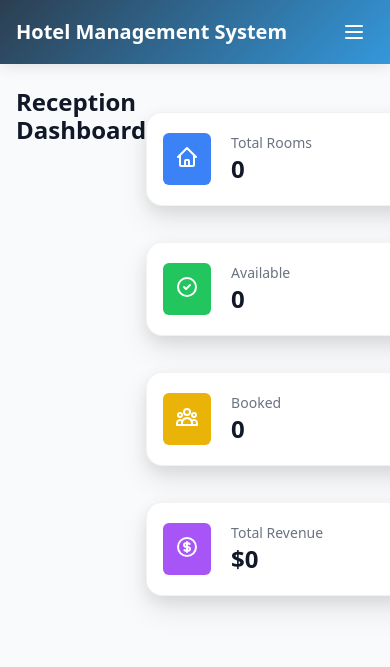
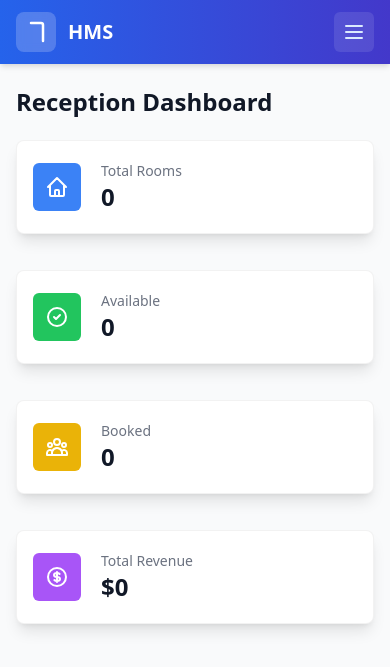
Before and after one commit to soulaymen2000/hotelManagment, a Django app: page /dashboards/reception/ in a window 390 px wide. Shown: the top 667 px of the page. Run offline with Django 5.2, Linux system fonts and the light colour scheme; a user stored in the database is signed in; data comes from the database, SQL or seed files in the repository; both versions use the stored data as it was after the commit; some libraries are stand-ins or nearby versions.

Commit message:
all fonction work

```diff
--- a/accounts/views.py
+++ b/accounts/views.py
@@ -27,7 +27,7 @@ def login_view(request):
         elif request.user.is_reception():
             return redirect('reception-dashboard')
         else:
-            return redirect('guest-dashboard')
+            return redirect('bookings:guest-booking')
 
     if request.method == 'POST':
         logger.info("Processing POST login request")
@@ -65,7 +65,7 @@ def login_view(request):
                     elif user.is_reception():
                         redirect_url = '/dashboards/reception/'
                     else:  # guest
-                        redirect_url = '/dashboards/guest/'
+                        redirect_url = '/bookings/guest/create/'
 
                     return JsonResponse({
                         'success': True,
@@ -81,7 +81,7 @@ def login_view(request):
                     elif user.is_reception():
                         return redirect('reception-dashboard')
                     else:
-                        return redirect('guest-dashboard')
+                        return redirect('bookings:guest-booking')
             else:
                 logger.warning(f"Invalid credentials for email: {email}")
                 # Return JSON response for AJAX requests
--- a/bookings/urls.py
+++ b/bookings/urls.py
@@ -7,5 +7,6 @@ urlpatterns = [
     path('management/', views.booking_management, name='booking-management'),
     path('create/', views.reception_booking_create, name='reception-booking-create'),
     path('guest/create/', views.guest_booking, name='guest-booking'),
+    path('guest/list/', views.guest_booking_list, name='guest-booking-list'),
     path('<int:booking_id>/', views.booking_detail, name='booking-detail'),
 ]
--- a/templates/base.html
+++ b/templates/base.html
@@ -6,6 +6,7 @@
     <meta name="viewport" content="width=device-width, initial-scale=1.0">
     <title>{% block title %}Hotel Management System{% endblock %}</title>
     {% load static %}
+    <script src="https://cdn.tailwindcss.com"></script>
     <link href="{% static 'css/tailwind.css' %}" rel="stylesheet">
     <link href="{% static 'css/custom.css' %}" rel="stylesheet">
     <script src="https://cdn.jsdelivr.net/npm/alpinejs@3.x.x/dist/cdn.min.js" defer></script>
--- a/templates/components/navigation_sidebar.html
+++ b/templates/components/navigation_sidebar.html
@@ -1,144 +1,270 @@
 {% load static %}
-<!-- Simplified Horizontal Navbar - Guaranteed Top Position -->
-<header
-    style="position: sticky; top: 0; z-index: 1000; width: 100%; display: block; background: linear-gradient(135deg, #2c3e50 0%, #3498db 100%); box-shadow: 0 2px 15px rgba(0, 0, 0, 0.1);"
-    x-data="{ mobileMenuOpen: false }">
-    <div style="width: 100%; max-width: 100%; padding: 0.75rem 1rem;">
-        <div style="display: flex; justify-content: space-between; align-items: center; flex-wrap: nowrap;">
-            <!-- Logo/Brand -->
+<style>
+    /* Robust Navbar Styles to guarantee rendering if Tailwind is missing specific classes */
+    .hms-navbar {
+        position: sticky;
+        top: 0;
+        z-index: 50;
+        width: 100%;
+        background: linear-gradient(90deg, #2563eb 0%, #4338ca 100%);
+        /* Blue to Indigo */
+        box-shadow: 0 4px 6px -1px rgba(0, 0, 0, 0.1), 0 2px 4px -1px rgba(0, 0, 0, 0.06);
+        color: white;
+    }
+
+    .hms-container {
+        max-width: 1280px;
+        margin-left: auto;
+        margin-right: auto;
+        padding-left: 1rem;
+        padding-right: 1rem;
+    }
+
+    .hms-nav-content {
+        display: flex;
+        align-items: center;
+        justify-content: space-between;
+        height: 4rem;
+        /* 16 * 0.25rem */
+    }
+
+    .hms-brand {
+        display: flex;
+        align-items: center;
+        gap: 0.75rem;
+        text-decoration: none;
+        color: white;
+        font-weight: 800;
+        font-size: 1.25rem;
+    }
+
+    .hms-brand-icon {
+        background-color: rgba(255, 255, 255, 0.2);
+        padding: 0.5rem;
+        border-radius: 0.5rem;
+        backdrop-filter: blur(4px);
+    }
+
+    /* Desktop Menu */
+    .hms-desktop-menu {
+        display: none;
+    }
+
+    @media (min-width: 768px) {
+        .hms-desktop-menu {
+            display: flex;
+            align-items: baseline;
+            gap: 0.5rem;
+        }
+    }
+
+    .hms-nav-link {
+        color: #dbeafe;
+        /* blue-100 */
+        padding: 0.5rem 0.75rem;
+        border-radius: 0.5rem;
+        text-decoration: none;
+        font-size: 0.875rem;
+        font-weight: 600;
+        transition: all 0.2s;
+    }
+
+    .hms-nav-link:hover {
+        background-color: rgba(255, 255, 255, 0.1);
+        color: white;
+    }
+
+    .hms-logout-btn {
+        background-color: rgba(239, 68, 68, 0.9);
+        /* Red-500 */
+        color: white;
+        padding: 0.5rem 1rem;
+        border-radius: 0.5rem;
+        font-size: 0.875rem;
+        font-weight: 700;
+        border: none;
+        cursor: pointer;
+        display: inline-flex;
+        align-items: center;
+        gap: 0.5rem;
+        margin-left: 0.5rem;
+        transition: background-color 0.2s;
+    }
+
+    .hms-logout-btn:hover {
+        background-color: #dc2626;
+        /* Red-600 */
+    }
+
+    /* Mobile Menu Button */
+    .hms-mobile-btn {
+        display: inline-flex;
+        padding: 0.5rem;
+        border-radius: 0.375rem;
+        color: #dbeafe;
+        background-color: rgba(255, 255, 255, 0.1);
+        border: none;
+        cursor: pointer;
+    }
+
+    .hms-mobile-btn:hover {
+        color: white;
+        background-color: rgba(255, 255, 255, 0.2);
+    }
+
+    @media (min-width: 768px) {
+        .hms-mobile-btn-container {
+            display: none;
+        }
+    }
+
+    /* Mobile Dropdown */
+    .hms-mobile-menu {
+        background-color: #3730a3;
+        /* Indigo-800 */
+        border-top: 1px solid rgba(255, 255, 255, 0.1);
+        padding: 0.75rem 0.5rem;
+    }
+
+    .hms-mobile-link {
+        display: block;
+        padding: 0.5rem 0.75rem;
+        border-radius: 0.375rem;
+        font-size: 1rem;
+        font-weight: 500;
+        color: #e0e7ff;
+        text-decoration: none;
+        margin-bottom: 0.25rem;
+    }
+
+    .hms-mobile-link:hover {
+        background-color: rgba(255, 255, 255, 0.1);
+        color: white;
+    }
+</style>
+
+<header class="hms-navbar" x-data="{ mobileMenuOpen: false }">
+    <div class="hms-container">
+        <div class="hms-nav-content">
+            <!-- Brand Logo -->
             <div style="flex-shrink: 0;">
-                <a href="{% url 'home' %}"
-                    style="font-size: 1.25rem; font-weight: 700; color: white; text-decoration: none;">
-                    Hotel Management System
+                <a href="{% url 'home' %}" class="hms-brand">
+                    <div class="hms-brand-icon">
+                        <svg width="24" height="24" fill="none" stroke="currentColor" viewBox="0 0 24 24"
+                            stroke-width="2.5">
+                            <path stroke-linecap="round" stroke-linejoin="round"
+                                d="M19 21V5a2 2 0 00-2-2H7a2 0 00-2 2v16m14 0h2m-2 0h-5m-9 0H3m2 0h5M9 7h1m-1 4h1m4-4h1m-1 4h1m-5 10v-5a1 1 0 011-1h2a1 1 0 011 1v5m-4 0h4">
+                            </path>
+                        </svg>
+                    </div>
+                    <span>HMS</span>
                 </a>
             </div>
 
             <!-- Desktop Navigation -->
-            <div style="display: none;" class="md:flex" style="align-items: center; gap: 0.25rem;">
+            <nav class="hms-desktop-menu">
                 {% if user.is_authenticated %}
-                <a href="{% url 'home' %}" class="nav-link" style="color: white; padding: 0.5rem 0
 
-.75rem; border-radius: 0.5rem; text-decoration: none; font-weight: 600; font-size: 0.875rem;">Home</a>
 
                 {% if user.role == 'admin' %}
-                <a href="{% url 'admin-dashboard' %}" class="nav-link"
-                    style="color: white; padding: 0.5rem 0.75rem; border-radius: 0.5rem; text-decoration: none; font-weight: 600; font-size: 0.875rem;">Dashboard</a>
-                <a href="/admin/" class="nav-link"
-                    style="color: white; padding: 0.5rem 0.75rem; border-radius: 0.5rem; text-decoration: none; font-weight: 600; font-size: 0.875rem;">Admin
-                    Panel</a>
-                <a href="{% url 'audit-log' %}" class="nav-link"
-                    style="color: white; padding: 0.5rem 0.75rem; border-radius: 0.5rem; text-decoration: none; font-weight: 600; font-size: 0.875rem;">Audit
-                    Logs</a>
+                <a href="{% url 'home' %}" class="hms-nav-link">Home</a>
+
+                <a href="{% url 'audit-log' %}" class="hms-nav-link">Audit</a>
                 {% elif user.role == 'reception' %}
-                <a href="{% url 'reception-dashboard' %}" class="nav-link"
-                    style="color: white; padding: 0.5rem 0.75rem; border-radius: 0.5rem; text-decoration: none; font-weight: 600; font-size: 0.875rem;">Dashboard</a>
-                <a href="{% url 'bookings:booking-management' %}" class="nav-link"
-                    style="color: white; padding: 0.5rem 0.75rem; border-radius: 0.5rem; text-decoration: none; font-weight: 600; font-size: 0.875rem;">Bookings</a>
-                <a href="{% url 'rooms:room-management' %}" class="nav-link"
-                    style="color: white; padding: 0.5rem 0.75rem; border-radius: 0.5rem; text-decoration: none; font-weight: 600; font-size: 0.875rem;">Rooms</a>
-                <a href="/api/payments/reception/" class="nav-link"
-                    style="color: white; padding: 0.5rem 0.75rem; border-radius: 0.5rem; text-decoration: none; font-weight: 600; font-size: 0.875rem;">Payments</a>
+                <a href="{% url 'home' %}" class="hms-nav-link">Home</a>
+                <a href="{% url 'bookings:booking-management' %}" class="hms-nav-link">Bookings</a>
+                <a href="{% url 'rooms:room-management' %}" class="hms-nav-link">Rooms</a>
+
                 {% else %}
-                <a href="{% url 'guest-dashboard' %}" class="nav-link"
-                    style="color: white; padding: 0.5rem 0.75rem; border-radius: 0.5rem; text-decoration: none; font-weight: 600; font-size: 0.875rem;">Dashboard</a>
-                <a href="{% url 'bookings:guest-booking' %}" class="nav-link"
-                    style="color: white; padding: 0.5rem 0.75rem; border-radius: 0.5rem; text-decoration: none; font-weight: 600; font-size: 0.875rem;">Book
-                    Room</a>
-                <a href="/api/bookings/guest/list/" class="nav-link"
-                    style="color: white; padding: 0.5rem 0.75rem; border-radius: 0.5rem; text-decoration: none; font-weight: 600; font-size: 0.875rem;">My
-                    Bookings</a>
+
+                <a href="{% url 'bookings:guest-booking' %}" class="hms-nav-link">Book Room</a>
+                <a href="{% url 'bookings:guest-booking-list' %}" class="hms-nav-link">My Bookings</a>
                 {% endif %}
 
-                <a href="{% url 'profile' %}" class="nav-link"
-                    style="color: white; padding: 0.5rem 0.75rem; border-radius: 0.5rem; text-decoration: none; font-weight: 600; font-size: 0.875rem;">Profile</a>
+                <div style="height: 1.5rem; width: 1px; background-color: rgba(255,255,255,0.2); margin: 0 0.5rem;">
+                </div>
 
-                <form method="post" action="{% url 'logout' %}" style="display: inline-block; margin: 0; padding: 0;">
+                <a href="{% url 'profile' %}" class="hms-nav-link"
+                    style="display: inline-flex; align-items: center; gap: 0.5rem;">
+                    <svg width="16" height="16" fill="none" stroke="currentColor" viewBox="0 0 24 24">
+                        <path stroke-linecap="round" stroke-linejoin="round" stroke-width="2"
+                            d="M16 7a4 4 0 11-8 0 4 4 0 018 0zM12 14a7 7 0 00-7 7h14a7 7 0 00-7-7z"></path>
+                    </svg>
+                    Profile
+                </a>
+
+                <form method="post" action="{% url 'logout' %}" style="display: inline-block;">
                     {% csrf_token %}
-                    <button type="submit" class="nav-link"
-                        style="color: white; background: #c0392b; padding: 0.5rem 0.75rem; border-radius: 0.5rem; border: none; cursor: pointer; font-weight: 600; font-size: 0.875rem;">Logout</button>
+                    <button type="submit" class="hms-logout-btn">
+                        <svg width="16" height="16" fill="none" stroke="currentColor" viewBox="0 0 24 24">
+                            <path stroke-linecap="round" stroke-linejoin="round" stroke-width="2"
+                                d="M17 16l4-4m0 0l-4-4m4 4H7m6 4v1a3 3 0 01-3 3H6a3 3 0 01-3-3V7a3 3 0 013-3h4a3 3 0 013 3v1">
+                            </path>
+                        </svg>
+                        Logout
+                    </button>
                 </form>
                 {% else %}
-                <a href="{% url 'login' %}" class="nav-link"
-                    style="color: white; padding: 0.5rem 0.75rem; border-radius: 0.5rem; text-decoration: none; font-weight: 600; font-size: 0.875rem;">Login</a>
-                <a href="{% url 'register' %}" class="nav-link"
-                    style="color: white; background: #2980b9; padding: 0.5rem 0.75rem; border-radius: 0.5rem; text-decoration: none; font-weight: 600; font-size: 0.875rem;">Register</a>
+                <a href="{% url 'login' %}" class="hms-nav-link">Login</a>
+                <a href="{% url 'register' %}" class="hms-nav-link"
+                    style="background-color: white; color: #2563eb; margin-left: 0.5rem;">Register</a>
                 {% endif %}
-            </div>
+            </nav>
 
-            <!-- Mobile Menu Button -->
-            <div class="md:hidden" style="flex-shrink: 0;">
-                <button @click="mobileMenuOpen = !mobileMenuOpen" type="button"
-                    style="color: white; background: transparent; border: none; cursor: pointer; padding: 0.5rem;">
-                    <svg x-show="!mobileMenuOpen" style="width: 1.5rem; height: 1.5rem;"
-                        xmlns="http://www.w3.org/2000/svg" fill="none" viewBox="0 0 24 24" stroke="currentColor">
+            <!-- Mobile menu button -->
+            <div class="hms-mobile-btn-container">
+                <button @click="mobileMenuOpen = !mobileMenuOpen" type="button" class="hms-mobile-btn">
+                    <span class="sr-only">Open main menu</span>
+                    <svg x-show="!mobileMenuOpen" width="24" height="24" fill="none" viewBox="0 0 24 24"
+                        stroke="currentColor">
                         <path stroke-linecap="round" stroke-linejoin="round" stroke-width="2"
                             d="M4 6h16M4 12h16M4 18h16" />
                     </svg>
-                    <svg x-show="mobileMenuOpen" style="width: 1.5rem; height: 1.5rem; display: none;"
-                        xmlns="http://www.w3.org/2000/svg" fill="none" viewBox="0 0 24 24" stroke="currentColor">
+                    <svg x-show="mobileMenuOpen" width="24" height="24" fill="none" viewBox="0 0 24 24"
+                        stroke="currentColor" style="display: none;">
                         <path stroke-linecap="round" stroke-linejoin="round" stroke-width="2"
                             d="M6 18L18 6M6 6l12 12" />
                     </svg>
                 </button>
             </div>
         </div>
+    </div>
 
     <!-- Mobile Menu -->
-        <div x-show="mobileMenuOpen" x-transition class="md:hidden"
-            style="margin-top: 0.75rem; padding-top: 0.75rem; border-top: 1px solid rgba(255, 255, 255, 0.2); display: none;">
-            <div style="display: flex; flex-direction: column; gap: 0.5rem;">
+    <div x-show="mobileMenuOpen" x-transition class="hms-mobile-menu md:hidden" style="display: none;">
+        <div style="display: flex; flex-direction: column; gap: 0.25rem;">
             {% if user.is_authenticated %}
-                <a href="{% url 'home' %}"
-                    style="color: white; padding: 0.5rem 0.75rem; border-radius: 0.5rem; text-decoration: none; font-size: 0.875rem;">Home</a>
+            <a href="{% url 'home' %}" class="hms-mobile-link">Home</a>
 
             {% if user.role == 'admin' %}
-                <a href="{% url 'admin-dashboard' %}"
-                    style="color: white; padding: 0.5rem 0.75rem; border-radius: 0.5rem; text-decoration: none; font-size: 0.875rem;">Dashboard</a>
-                <a href="/admin/"
-                    style="color: white; padding: 0.5rem 0.75rem; border-radius: 0.5rem; text-decoration: none; font-size: 0.875rem;">Admin
-                    Panel</a>
-                <a href="{% url 'audit-log' %}"
-                    style="color: white; padding: 0.5rem 0.75rem; border-radius: 0.5rem; text-decoration: none; font-size: 0.875rem;">Audit
-                    Logs</a>
+            <a href="{% url 'admin-dashboard' %}" class="hms-mobile-link">Dashboard</a>
+            <a href="/admin/" class="hms-mobile-link">Admin Panel</a>
+            <a href="{% url 'audit-log' %}" class="hms-mobile-link">Audit Logs</a>
             {% elif user.role == 'reception' %}
-                <a href="{% url 'reception-dashboard' %}"
-                    style="color: white; padding: 0.5rem 0.75rem; border-radius: 0.5rem; text-decoration: none; font-size: 0.875rem;">Dashboard</a>
-                <a href="{% url 'bookings:booking-management' %}"
-                    style="color: white; padding: 0.5rem 0.75rem; border-radius: 0.5rem; text-decoration: none; font-size: 0.875rem;">Manage
-                    Bookings</a>
-                <a href="{% url 'rooms:room-management' %}"
-                    style="color: white; padding: 0.5rem 0.75rem; border-radius: 0.5rem; text-decoration: none; font-size: 0.875rem;">Room
-                    Management</a>
-                <a href="/api/payments/reception/"
-                    style="color: white; padding: 0.5rem 0.75rem; border-radius: 0.5rem; text-decoration: none; font-size: 0.875rem;">Process
-                    Payments</a>
+            <a href="{% url 'reception-dashboard' %}" class="hms-mobile-link">Dashboard</a>
+            <a href="{% url 'bookings:booking-management' %}" class="hms-mobile-link">Manage Bookings</a>
+            <a href="{% url 'rooms:room-management' %}" class="hms-mobile-link">Room Management</a>
+            <a href="/api/payments/reception/" class="hms-mobile-link">Process Payments</a>
             {% else %}
-                <a href="{% url 'guest-dashboard' %}"
-                    style="color: white; padding: 0.5rem 0.75rem; border-radius: 0.5rem; text-decoration: none; font-size: 0.875rem;">My
-                    Dashboard</a>
-                <a href="{% url 'bookings:guest-booking' %}"
-                    style="color: white; padding: 0.5rem 0.75rem; border-radius: 0.5rem; text-decoration: none; font-size: 0.875rem;">Book
-                    a Room</a>
-                <a href="/api/bookings/guest/list/"
-                    style="color: white; padding: 0.5rem 0.75rem; border-radius: 0.5rem; text-decoration: none; font-size: 0.875rem;">My
-                    Bookings</a>
+            <a href="{% url 'guest-dashboard' %}" class="hms-mobile-link">My Dashboard</a>
+            <a href="{% url 'bookings:guest-booking' %}" class="hms-mobile-link">Book a Room</a>
+            <a href="{% url 'bookings:guest-booking-list' %}" class="hms-mobile-link">My Bookings</a>
             {% endif %}
 
-                <a href="{% url 'profile' %}"
-                    style="color: white; padding: 0.5rem 0.75rem; border-radius: 0.5rem; text-decoration: none; font-size: 0.875rem;">Profile</a>
+            <a href="{% url 'profile' %}" class="hms-mobile-link"
+                style="border-top: 1px solid rgba(255,255,255,0.1); margin-top: 0.5rem; padding-top: 0.75rem;">Profile</a>
 
             <form method="post" action="{% url 'logout' %}" style="margin-top: 0.5rem;">
                 {% csrf_token %}
-                    <button type="submit"
-                        style="width: 100%; text-align: left; color: white; background: #c0392b; padding: 0.5rem 0.75rem; border-radius: 0.5rem; border: none; cursor: pointer; font-size: 0.875rem;">Logout</button>
+                <button type="submit" class="hms-mobile-link" style="width: 100%; text-align: left; color: #fca5a5;">
+                    Logout
+                </button>
             </form>
             {% else %}
-                <a href="{% url 'login' %}"
-                    style="color: white; padding: 0.5rem 0.75rem; border-radius: 0.5rem; text-decoration: none; font-size: 0.875rem;">Login</a>
-                <a href="{% url 'register' %}"
-                    style="color: white; background: #2980b9; padding: 0.5rem 0.75rem; border-radius: 0.5rem; text-decoration: none; font-size: 0.875rem;">Register</a>
+            <a href="{% url 'login' %}" class="hms-mobile-link">Login</a>
+            <a href="{% url 'register' %}" class="hms-mobile-link"
+                style="background-color: white; color: #4338ca; font-weight: 700;">Register</a>
             {% endif %}
         </div>
     </div>
-    </div>
 </header>
--- a/templates/dashboard/reception_dashboard.html
+++ b/templates/dashboard/reception_dashboard.html
@@ -17,29 +17,30 @@
     </div>
 
     <!-- Stats Grid -->
-    <div class="mt-6" style="display: flex !important; flex-wrap: wrap !important; gap: 1.25rem !important;">
     <style>
-            .stats-container {
-                display: flex !important;
-                flex-wrap: wrap !important;
-                gap: 1.25rem !important;
+        .dashboard-grid {
+            display: grid;
+            grid-template-columns: 1fr;
+            gap: 1.25rem;
+            margin-top: 1.5rem;
         }
 
-            .stat-card-item {
-                flex: 1 1 calc(25% - 1rem) !important;
-                min-width: 200px !important;
+        @media (min-width: 640px) {
+            .dashboard-grid {
+                grid-template-columns: repeat(2, 1fr);
+            }
         }
 
-            @media (max-width: 768px) {
-                .stat-card-item {
-                    flex: 1 1 calc(50% - 1rem) !important;
+        @media (min-width: 1024px) {
+            .dashboard-grid {
+                grid-template-columns: repeat(4, 1fr);
             }
         }
     </style>
-        <div class="stats-container"
-            style="width: 100%; display: flex !important; flex-wrap: wrap !important; gap: 1.25rem !important;">
+    <div class="dashboard-grid">
+
         <!-- Total Rooms -->
-            <div class="stat-card-item bg-white overflow-hidden shadow-lg rounded-lg card">
+        <div class="bg-white overflow-hidden shadow-lg rounded-lg card">
             <div class="px-4 py-5 sm:p-6">
                 <div class="flex items-center">
                     <div class="flex-shrink-0 bg-blue-500 rounded-md p-3">
@@ -62,7 +63,7 @@
         </div>
 
         <!-- Available Rooms -->
-            <div class="stat-card-item bg-white overflow-hidden shadow-lg rounded-lg card">
+        <div class="bg-white overflow-hidden shadow-lg rounded-lg card">
             <div class="px-4 py-5 sm:p-6">
                 <div class="flex items-center">
                     <div class="flex-shrink-0 bg-green-500 rounded-md p-3">
@@ -85,7 +86,7 @@
         </div>
 
         <!-- Booked Rooms -->
-            <div class="stat-card-item bg-white overflow-hidden shadow-lg rounded-lg card">
+        <div class="bg-white overflow-hidden shadow-lg rounded-lg card">
             <div class="px-4 py-5 sm:p-6">
                 <div class="flex items-center">
                     <div class="flex-shrink-0 bg-yellow-500 rounded-md p-3">
@@ -108,7 +109,7 @@
         </div>
 
         <!-- Total Revenue -->
-            <div class="stat-card-item bg-white overflow-hidden shadow-lg rounded-lg card">
+        <div class="bg-white overflow-hidden shadow-lg rounded-lg card">
             <div class="px-4 py-5 sm:p-6">
                 <div class="flex items-center">
                     <div class="flex-shrink-0 bg-purple-500 rounded-md p-3">
--- a/templates/registration/login.html
+++ b/templates/registration/login.html
@@ -492,7 +492,7 @@
                                                 } else if (data.user_role === 'reception') {
                                                     window.location.href = '/dashboards/reception/';
                                                 } else {
-                                                    window.location.href = '/dashboards/guest/';
+                                                    window.location.href = '/bookings/guest/create/';
                                                 }
                                             }
                                         }, 1000);
```
Also changed, not shown: bookings/views.py (+8 -0 lines), templates/bookings/guest_booking_list.html (added, +176 -0 lines), templates/dashboard/admin_dashboard.html (+51 -57 lines), templates/registration/profile.html (+37 -21 lines), db.sqlite3, 1 other file. Lines whose indentation alone changed are shown as unchanged.
